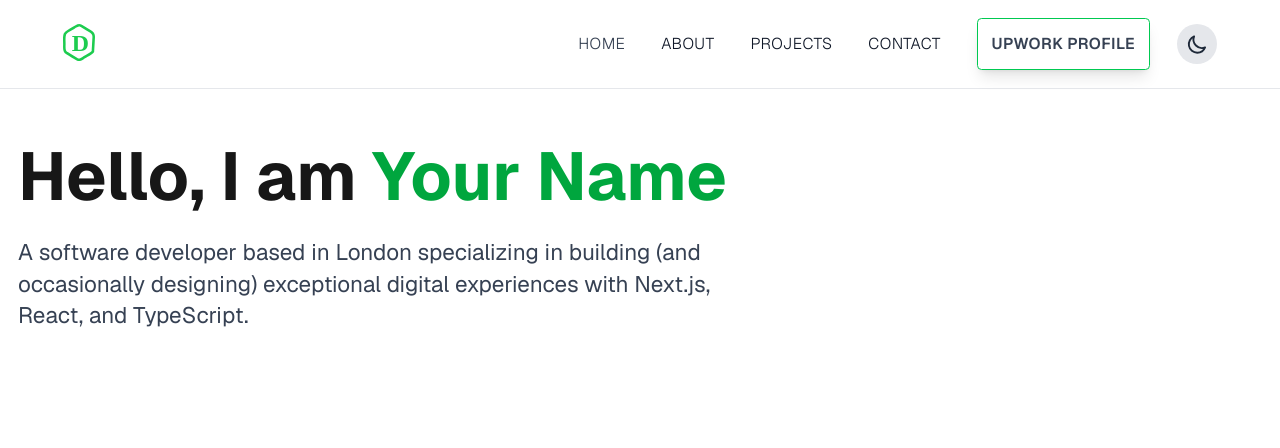
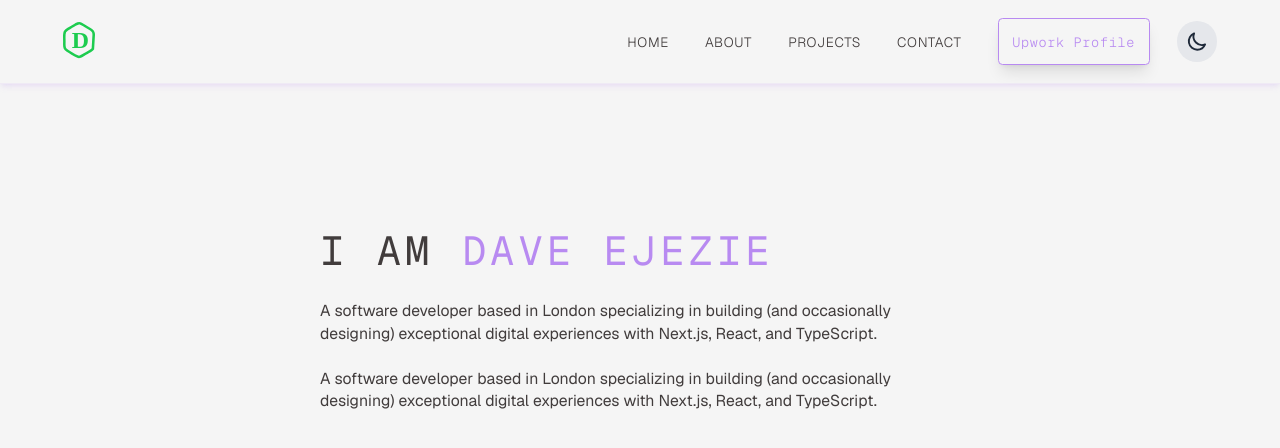
Before and after one commit to Davest9496/portfolio, a Next.js app: page / in a window 1280 px wide. Shown: the top 448 px of the page. Built offline with nearby package versions, Linux system fonts and the light colour scheme.

Commit message:
create hero page

```diff
--- a/src/app/globals.css
+++ b/src/app/globals.css
@@ -7,15 +7,15 @@
   --font-mono: var(--font-geist-mono);
 
   /* Light mode colors */
-  --background-light: #ffffff;
-  --foreground-light: #171717;
+  --background-light: #f5f5f5;
+  --foreground-light: #413c3c;
 
   /* Dark mode colors */
-  --background-dark: #0a0a0a;
-  --foreground-dark: #ededed;
+  --background-dark: #0D021B;
+  --foreground-dark: #f5f5f5;
 
   /* Accent colors */
-  --highlight: #1DCC4F;
+  --highlight: #B88AF1;
 }
 
 /* Base Styles */
@@ -29,6 +29,28 @@ body {
 body.dark {
   background-color: var(--background-dark);
   color: var(--foreground-dark);
+}
+
+/* Add direct text color classes for light and dark modes */
+.text-theme {
+  color: var(--foreground-light);
+}
+
+body.dark .text-theme {
+  color: var(--foreground-dark);
+}
+
+.bg-theme {
+  background-color: var(--background-light);
+}
+
+body.dark .bg-theme {
+  background-color: var(--background-dark);
+}
+
+/* Text highlight color */
+.text-highlight {
+  color: var(--highlight);
 }
 
 /* Adding responsive typography for different screen sizes */
--- a/src/app/layout.tsx
+++ b/src/app/layout.tsx
@@ -1,7 +1,8 @@
 import type { Metadata, Viewport } from "next";
 import { Geist, Geist_Mono } from "next/font/google";
 import "./globals.css";
-import Script from "next/script";
+import ThemeInit from "@/components/theme-init";
+import { ThemeScript } from "@/components/theme-script";
 
 const geistSans = Geist({
   variable: "--font-geist-sans",
@@ -58,8 +59,8 @@ export const metadata: Metadata = {
 
 export const viewport: Viewport = {
   themeColor: [
-    { media: "(prefers-color-scheme: light)", color: "#ffffff" },
-    { media: "(prefers-color-scheme: dark)", color: "#0a0a0a" },
+    { media: "(prefers-color-scheme: light)", color: "#f5f5f5" },
+    { media: "(prefers-color-scheme: dark)", color: "#0D021B" },
   ],
   width: "device-width",
   initialScale: 1,
@@ -72,31 +73,14 @@ export default function RootLayout({
   children: React.ReactNode;
 }>) {
   return (
-    <html
-      lang="en"
-      className={`${geistSans.variable} ${geistMono.variable}`}
-      suppressHydrationWarning
-    >
+    <html lang="en" className={`${geistSans.variable} ${geistMono.variable}`}>
       <head>
-        {/* Script to avoid theme flashing */}
-        <Script id="theme-script" strategy="beforeInteractive">
-          {`
-            (function() {
-              // Check for saved theme preference
-              const savedTheme = localStorage.getItem('theme');
-              const prefersDark = window.matchMedia('(prefers-color-scheme: dark)').matches;
-
-              // Apply theme based on localStorage or system preference
-              if (savedTheme === 'dark' || (!savedTheme && prefersDark)) {
-                document.body.classList.add('dark');
-              } else {
-                document.body.classList.remove('dark');
-              }
-            })();
-          `}
-        </Script>
+        <ThemeScript />
       </head>
-      <body className="antialiased min-h-screen">{children}</body>
+      <body className="antialiased min-h-screen">
+        <ThemeInit />
+        {children}
+      </body>
     </html>
   );
 }
--- a/src/app/page.tsx
+++ b/src/app/page.tsx
@@ -1,23 +1,12 @@
 import Header from "@/components/header";
+import Hero from "@/components/hero";
 
 export default function Home() {
   return (
-    <div className="min-h-screen flex flex-col">
-      <main className="flex-grow">
-        <Header />
-        <div className="container mx-auto px-4 py-12">
-          <h1 className="text-4xl md:text-6xl font-bold mb-6 dark:text-white">
-            Hello, I am{" "}
-            <span className="text-green-600 dark:text-green-500">
-              Your Name
-            </span>
-          </h1>
-          <p className="text-xl text-gray-700 dark:text-gray-300 max-w-2xl">
-            A software developer based in London specializing in building (and
-            occasionally designing) exceptional digital experiences with
-            Next.js, React, and TypeScript.
-          </p>
-        </div>
+    <div className="min-h-screen flex flex-col bg-theme">
+      <Header />
+      <main className="flex-grow px-50">
+        <Hero />
       </main>
     </div>
   );
--- a/src/components/header.tsx
+++ b/src/components/header.tsx
@@ -5,7 +5,7 @@ import ThemeToggle from "./theme-toggle";
 
 const Header = () => {
   return (
-    <header className="w-full py-4 border-b border-gray-200 dark:border-gray-800 transition-colors">
+    <header className="w-full py-4 border-b border-[#B88AF1]/10 bg-theme shadow-md shadow-[#B88AF1]/15">
       {/* Apply consistent padding using a wrapper div */}
       <div className="px-4 sm:px-8 md:px-16 lg:px-12 xl:px-14 mx-auto max-w-7xl">
         <div className="flex flex-col sm:flex-row justify-between items-center">
@@ -19,11 +19,11 @@ const Header = () => {
           {/* Navigation Menu and Theme Toggle */}
           <div className="flex items-center gap-6">
             <nav>
-              <ul className="flex flex-wrap justify-center items-center gap-4 md:gap-8 uppercase font-light text-sm tracking-wide">
+              <ul className="flex flex-wrap justify-center items-center gap-4 md:gap-8 uppercase font-light text-xs tracking-wider">
                 <li>
                   <Link
                     href="/"
-                    className="text-gray-700 dark:text-gray-300 hover:text-gray-500 dark:hover:text-gray-100 transition-colors"
+                    className="text-theme hover:opacity-70 transition-opacity"
                   >
                     Home
                   </Link>
@@ -31,7 +31,7 @@ const Header = () => {
                 <li>
                   <Link
                     href="/about"
-                    className="text-gray-900 dark:text-gray-200 hover:text-gray-500 dark:hover:text-gray-400 transition-colors"
+                    className="text-theme hover:opacity-70 transition-opacity"
                   >
                     About
                   </Link>
@@ -39,7 +39,7 @@ const Header = () => {
                 <li>
                   <Link
                     href="/projects"
-                    className="text-gray-900 dark:text-gray-200 hover:text-gray-500 dark:hover:text-gray-400 transition-colors"
+                    className="text-theme hover:opacity-70 transition-opacity"
                   >
                     Projects
                   </Link>
@@ -47,15 +47,15 @@ const Header = () => {
                 <li>
                   <Link
                     href="/contact"
-                    className="text-gray-900 dark:text-gray-200 hover:text-gray-500 dark:hover:text-gray-400 transition-colors"
+                    className="text-theme hover:opacity-70 transition-opacity"
                   >
                     Contact
                   </Link>
                 </li>
-                <li className="border border-green-500 rounded p-3 hover:scale-105 transition duration-200 shadow-lg font-semibold">
+                <li className="border border-[#B88AF1] rounded p-3 hover:scale-105 transition duration-200 shadow-lg font-mono capitalize">
                   <Link
                     href="https://www.upwork.com/your-profile-link"
-                    className="text-gray-700 dark:text-gray-300"
+                    className=" text-[#B88AF1]"
                     target="_blank"
                     rel="noopener noreferrer"
                   >
--- a/src/components/hero.tsx
+++ b/src/components/hero.tsx
@@ -0,0 +1,24 @@
+import React from "react";
+// import Link from "next/link";
+// import Image from "next/image";
+// import ThemeToggle from "./theme-toggle";
+
+function Hero() {
+  return (
+    <div className="flex flex-col absolute transform -translate-x-1/2 -translate-y-1/2 top-2/5 left-1/2">
+      <h1 className="text-4xl md:text-4xl font-mono mb-6 text-theme uppercase tracking-widest">
+        I am <span className="text-highlight">dave ejezie</span>
+      </h1>
+      <p className="text-sm text-theme max-w-2xl">
+        A software developer based in London specializing in building (and
+        occasionally designing) exceptional digital experiences with Next.js,
+        React, and TypeScript.
+        <br /> <br />A software developer based in London specializing in building (and
+        occasionally designing) exceptional digital experiences with Next.js,
+        React, and TypeScript.
+      </p>
+    </div>
+  );
+}
+
+export default Hero;
--- /dev/null
+++ b/src/components/theme-init.tsx
@@ -0,0 +1,36 @@
+"use client";
+
+import { useEffect } from "react";
+
+export default function ThemeInit() {
+  useEffect(() => {
+    // Initialize theme
+    const savedTheme = localStorage.getItem("theme");
+    const prefersDark = window.matchMedia(
+      "(prefers-color-scheme: dark)"
+    ).matches;
+
+    if (savedTheme === "dark" || (!savedTheme && prefersDark)) {
+      document.body.classList.add("dark");
+    } else {
+      document.body.classList.remove("dark");
+    }
+
+    // Listen for system preference changes
+    const mediaQuery = window.matchMedia("(prefers-color-scheme: dark)");
+    const handleChange = (e: MediaQueryListEvent) => {
+      if (!localStorage.getItem("theme")) {
+        if (e.matches) {
+          document.body.classList.add("dark");
+        } else {
+          document.body.classList.remove("dark");
+        }
+      }
+    };
+
+    mediaQuery.addEventListener("change", handleChange);
+    return () => mediaQuery.removeEventListener("change", handleChange);
+  }, []);
+
+  return null; // This component doesn't render anything
+}
--- /dev/null
+++ b/src/components/theme-script.tsx
@@ -0,0 +1,20 @@
+export function ThemeScript() {
+  return (
+    <script
+      dangerouslySetInnerHTML={{
+        __html: `
+          (function() {
+            try {
+              const savedTheme = localStorage.getItem('theme');
+              const prefersDark = window.matchMedia('(prefers-color-scheme: dark)').matches;
+
+              if (savedTheme === 'dark' || (!savedTheme && prefersDark)) {
+                document.body.classList.add('dark');
+              }
+            } catch (e) {}
+          })();
+        `,
+      }}
+    />
+  );
+}
--- a/src/components/theme-toggle.tsx
+++ b/src/components/theme-toggle.tsx
@@ -3,11 +3,11 @@
 import { useState, useEffect } from "react";
 
 export default function ThemeToggle() {
-  const [isDark, setIsDark] = useState(false);
+  // Start with a neutral state to avoid hydration mismatch
+  const [isDark, setIsDark] = useState<boolean | null>(null);
 
-  // Check for dark mode on component mount and when document becomes available
+  // Check for dark mode on component mount (client-side only)
   useEffect(() => {
-    // Initial check
     setIsDark(document.body.classList.contains("dark"));
 
     // Set up a mutation observer to detect theme changes
@@ -38,6 +38,9 @@ export default function ThemeToggle() {
 
     setIsDark(!isDarkMode);
   };
+
+  // Don't render until we know the theme (client-side only)
+  if (isDark === null) return null;
 
   return (
     <button
```
Also changed, not shown: src/components/theme-provider.tsx (deleted, +0 -111 lines).
